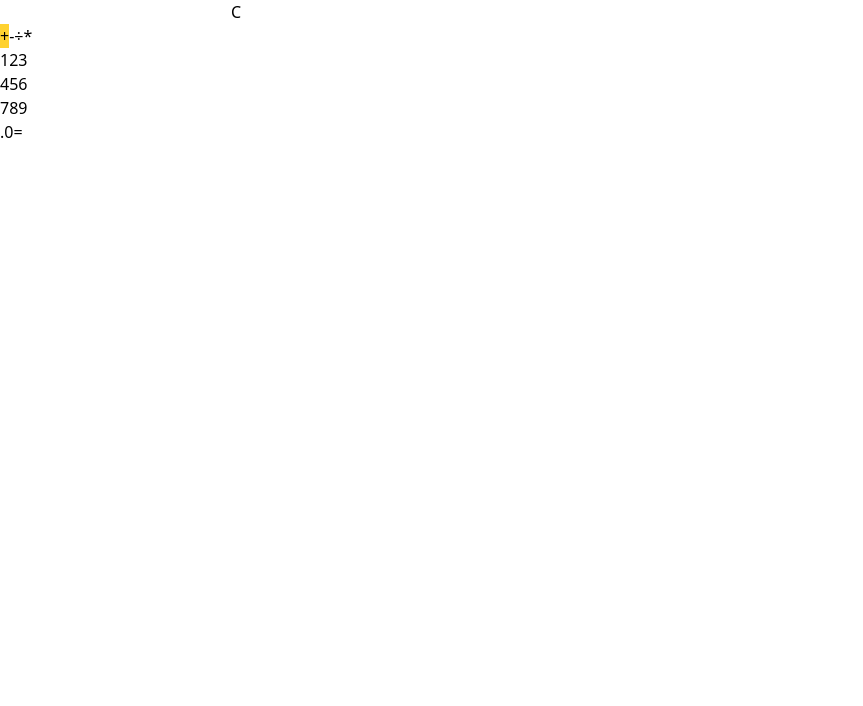
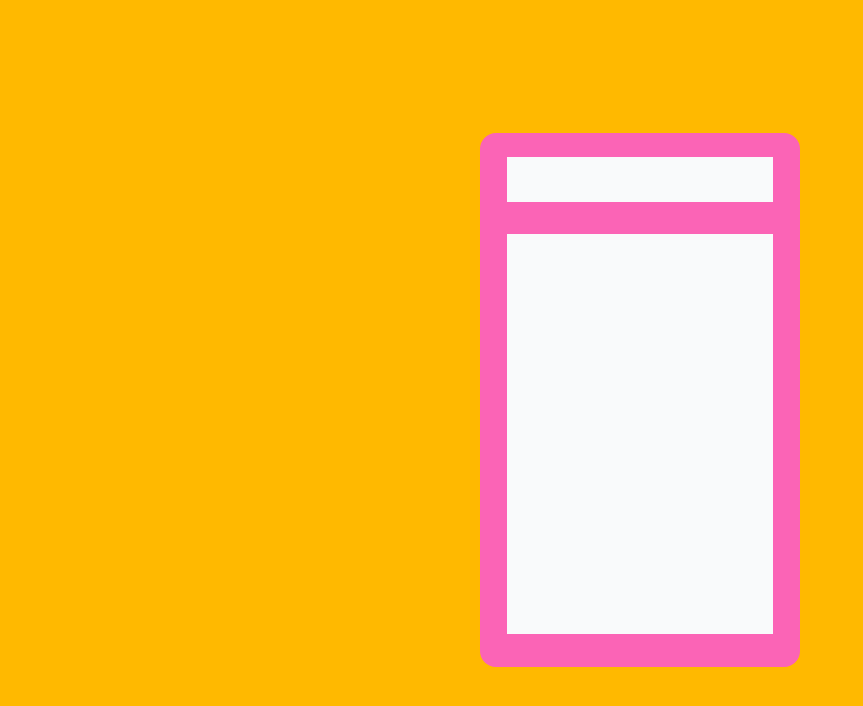
Before and after one commit to TangXianSheng6322/calc, an Angular app: page / in a window 1280 px wide. Shown: the top 706 px of the page, without its empty margins (0-863 px from the left). Built offline with nearby package versions, Linux system fonts and the light colour scheme.

Commit message:
Start over

```diff
--- a/src/app/mycalc/mycalc.component.html
+++ b/src/app/mycalc/mycalc.component.html
@@ -1,46 +1,8 @@
-<div id="calc">
-  <div id="toprow">
-    <form [formGroup]="inputStr">
-      <input type="text" formControlName="display" />
-      <button (click)="clearDisplay()">C</button>
-    </form>
-  </div>
-  <div class="operands row">
-    <div class="col-auto">
-      <button class="btn bg-amber-300" (click)="buttonDown($event.target)">
-        +
-      </button>
-      <button class="btn" (click)="buttonDown($event.target)">-</button>
-      <button class="btn" (click)="buttonDown($event.target)">÷</button>
-      <button class="btn" (click)="buttonDown($event.target)">*</button>
-    </div>
-  </div>
-  <div class="operands row">
-    <div class="col-auto">
-      <button class="btn" (click)="buttonDown($event.target)">1</button>
-      <button class="btn" (click)="buttonDown($event.target)">2</button>
-      <button class="btn" (click)="buttonDown($event.target)">3</button>
-    </div>
-  </div>
-  <div class="operands row">
-    <div class="col-auto">
-      <button class="btn" (click)="buttonDown($event.target)">4</button>
-      <button class="btn" (click)="buttonDown($event.target)">5</button>
-      <button class="btn" (click)="buttonDown($event.target)">6</button>
-    </div>
-  </div>
-  <div class="operands row">
-    <div class="col-auto">
-      <button class="btn" (click)="buttonDown($event.target)">7</button>
-      <button class="btn" (click)="buttonDown($event.target)">8</button>
-      <button class="btn" (click)="buttonDown($event.target)">9</button>
-    </div>
-  </div>
-  <div class="operands row">
-    <div class="col-auto">
-      <button class="btn" (click)="buttonDown($event.target)">.</button>
-      <button class="btn" (click)="buttonDown($event.target)">0</button>
-      <button class="btn" (click)="buttonDown($event.target)">=</button>
-    </div>
+<div class="w-full h-screen bg-amber-400 flex items-center justify-center">
+  <div
+    class="mycalc h-8/12 w-3/12 bg-pink-400 rounded-2xl flex justify-center flex-wrap"
+  >
+    <div class="view bg-gray-50 w-10/12 h-1/12 mt-6"></div>
+    <div class="buttonContainer bg-gray-50 w-10/12 h-9/12"></div>
   </div>
 </div>
--- a/src/app/mycalc/mycalc.component.ts
+++ b/src/app/mycalc/mycalc.component.ts
@@ -10,17 +10,15 @@ import { ReactiveFormsModule, FormControl, FormGroup } from '@angular/forms';
 export class MycalcComponent implements OnInit {
   inputStr: any;
   ngOnInit(): void {
-    this.inputStr = new FormGroup({ display: new FormControl() });
+    this.inputStr = new FormGroup({ display: new FormControl('') });
   }
 
   buttonDown(buttonElement: any) {
-    let buttonText = buttonElement.textContent;
-    if (this.inputStr.controls.text.value != '') {
-      this.inputStr.controls.text.setValue(
-        this.inputStr.controls.text.value + buttonText
-      );
+    let buttonText = buttonElement;
+    if (this.inputStr.display != '') {
+      this.inputStr.display.setValue(this.inputStr.display.value + buttonText);
     } else {
-      this.inputStr.controls.text.setValue(buttonText);
+      this.inputStr.display.setValue(buttonText);
     }
   }
 
```
